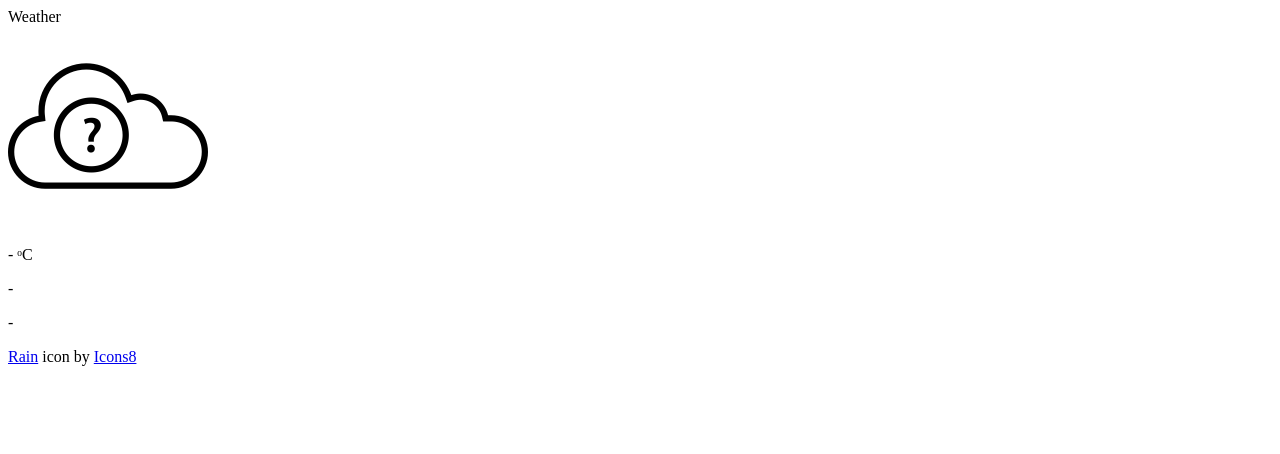
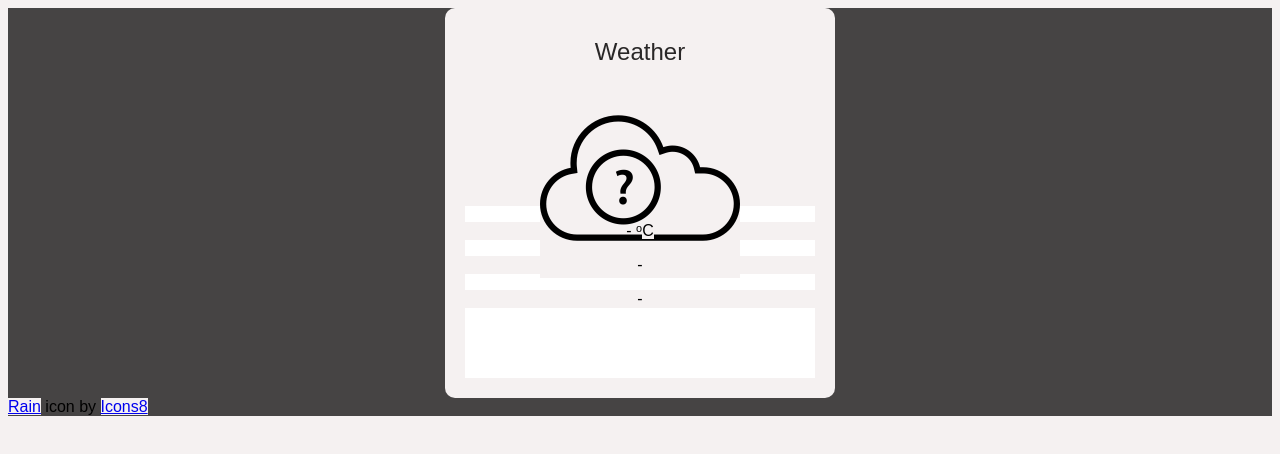
Before and after one commit to ElNinoLombard/weather_app, a plain HTML site: page index.html in a window 1280 px wide. Drawn offline with Linux system fonts and the light colour scheme.

Commit message:
start of styling the css

```diff
--- a/app.js
+++ b/app.js
@@ -34,8 +34,8 @@ const showError = error => {
 if('geolocation' in navigator){
     navigator.geolocation.getCurrentPosition(setPosition, showError);
 } else {
-    alertElement.style.display = "block"; /* so we make the alert visible */
-    alertElement.innerHTML = "<p>This browser does not support geolocation</p>";
+    statusElement.style.display = "block"; /* so we make the alert visible */
+    statusElement.innerHTML = "<p>This browser does not support geolocation</p>";
 }
 
 /* GET WEATHER */
--- a/css/styles.css
+++ b/css/styles.css
@@ -0,0 +1,55 @@
+* {
+    font-family: 'Titillium Web', sans-serif;
+    background: #f5f1f1;
+}
+
+body {
+    background: #464444;
+}
+
+.container {
+    margin: 0 auto;
+    display: block;
+    width: 350px;
+    border-radius: 10px;
+    text-align: center;
+    padding: 20px;
+}
+
+.access-status {
+    background-color: #e41425;
+    display: none; /* so we can hide and show the message without deleting it and recreating it */
+}
+
+.access-status p {
+    text-align: center;
+    padding: 10px 0;
+    margin: 0;
+    color: #c53838;
+    font-size: 1.5em;
+}
+
+.app-header {
+    width: 350px;
+    height: 50px;
+    border-radius: 10px 10px 0 0;
+}
+
+.app-header p {
+    text-align: center;
+    padding: 10px;
+    font-size: 1.5em;
+    color: #292727;
+    margin: 0 auto;
+}
+
+.weather-container {
+    width: 350px;
+    height: 300px;
+    background-color: white;
+}
+
+.weather-icon {
+    width: 350px;
+    height: 128px;
+}
--- a/index.html
+++ b/index.html
@@ -4,13 +4,14 @@
     <meta charset="UTF-8">
     <meta http-equiv="X-UA-Compatible" content="IE=edge">
     <meta name="viewport" content="width=device-width, initial-scale=1.0">
+    <link rel="stylesheet" href="css/styles.css">
     <title>Weather</title>
 </head>
 <body>
 
     <div class="container">
         <div class="access-status"></div>
-        <div class="app-header">Weather</div>
+        <div class="app-header"><p>Weather</p></div>
         <div class="weather-container">
             <div class="weather-icon"><img src="/icons/unknown.png" alt="Unknown Weather"></div>
             <div class="temperature"><p>- ᵒ<span>C</span></p></div>
```
